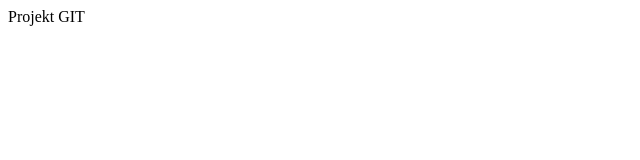
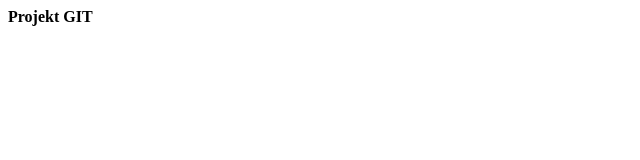
Before and after one commit to ladakonrad/projekt-startowy, a plain HTML site: page index.html in a window 1280 px wide. Shown: the full height of the page, 0-640 px from the left. Drawn offline with Linux system fonts and the light colour scheme.

Commit message:
Zmiana druga

```diff
--- a/index.html
+++ b/index.html
@@ -3,6 +3,6 @@
         <title>Projekt GIT</title>
     </head>
     <body>
-        Projekt GIT
+        <b>Projekt GIT</b>
     </body>
 </html>
```
